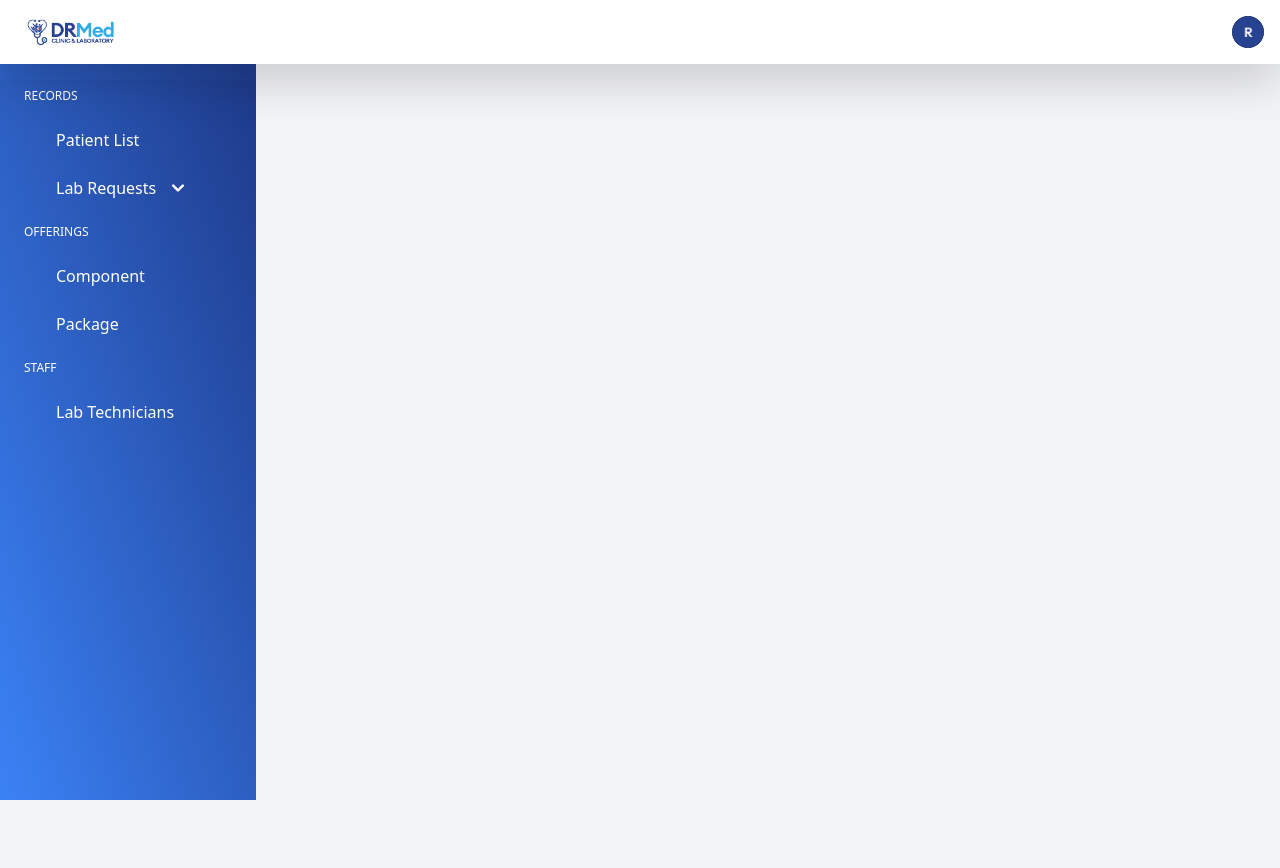
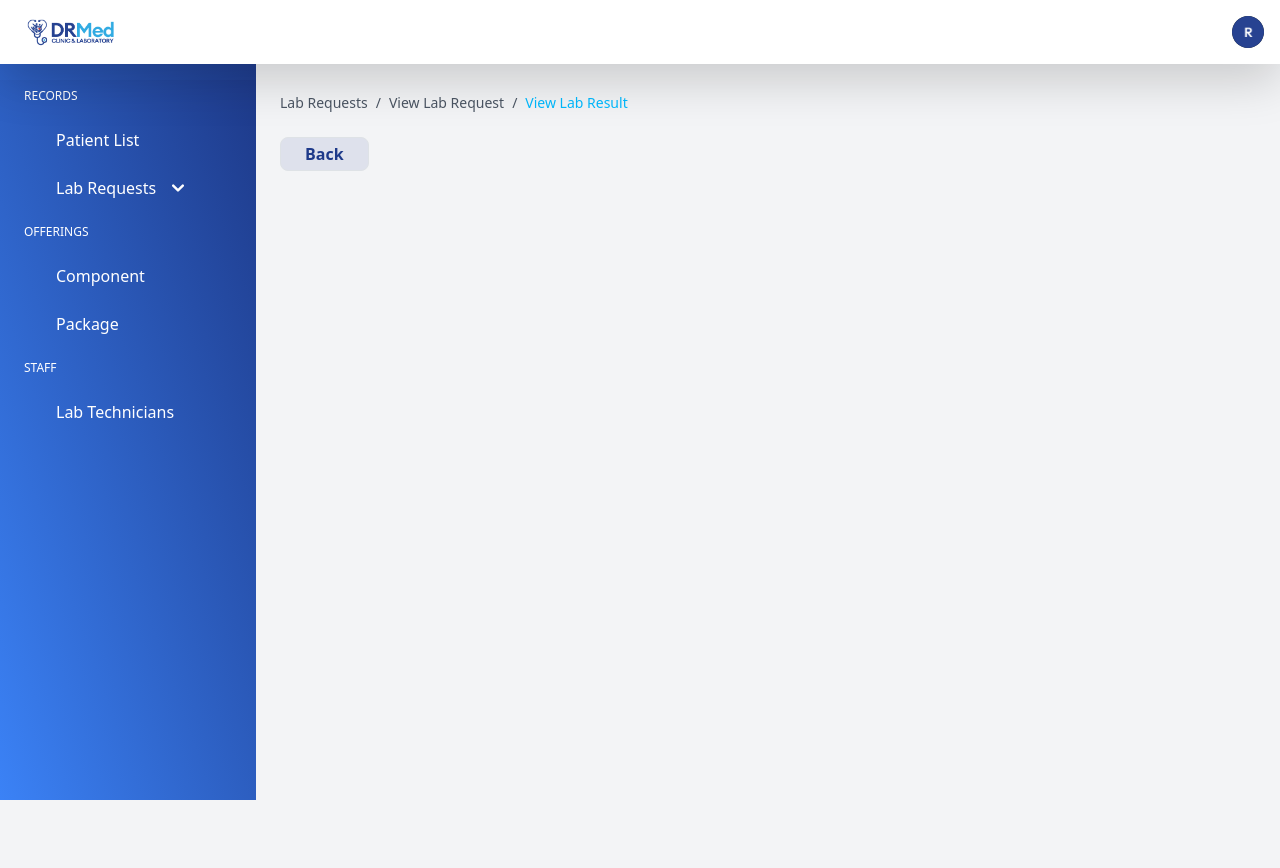
Before and after one commit to daveigh-abogado/drmedlab, a Django app: template labreqsys/templates/labreqsys/view_lab_results.html in a window 1280 px wide. Shown: the top 868 px of the page. Before the commit the page ends 800 px from the top, so only its background shows below. Run offline with Django 5.2, Linux system fonts and the light colour scheme; the template is opened without the code that fills it, so the values that code supplies are empty; style sheets or scripts are compiled from the project's sources; some libraries are stand-ins or nearby versions.

Commit message:
added back button and breadcrumbs to view lab result

```diff
--- a/labreqsys/templates/labreqsys/view_lab_results.html
+++ b/labreqsys/templates/labreqsys/view_lab_results.html
@@ -2,8 +2,33 @@
 {% load static tailwind_tags %}
 
 {% block content %}
+<div class="breadbuttons my-4">
+    <nav class="mb-4 flex items-center text-sm">
+        <a href="{% url 'labRequests' %}" class="text-gray-600 hover:text-gray-900">Lab Requests</a>
+        <span class="mx-2 text-gray-600">/</span>
+
+        <a href="{% url 'view_individual_lab_request' request_id=line_item.request.request_id %}" class="text-gray-600 hover:text-gray-900">View Lab Request</a>
+        <span class="mx-2 text-gray-600">/</span>
+
+        <span class="text-[#00BAFF]">View Lab Result</span>
+    </nav>
+    <a href="{% url 'view_individual_lab_request' request_id=line_item.request.request_id %}">
+        <button class="px-4 py-1 bg-blue-900-10 bg-opacity-10 no-underline text-blue-900 font-bold border-blue-900 border rounded-lg" type="button">
+            Back
+        </button>
+    </a>
+</div>
 <iframe src="{% url 'pdf' pk=line_item.line_item_id %}"
     name="pdf"
     width="100%"
     height="800px">
 {% endblock content %}
+
+{% block styles %}
+<style>
+    .breadbuttons{
+        display: flex;
+        justify-content: space-between;
+    }
+</style>
+{% endblock styles %}
```
